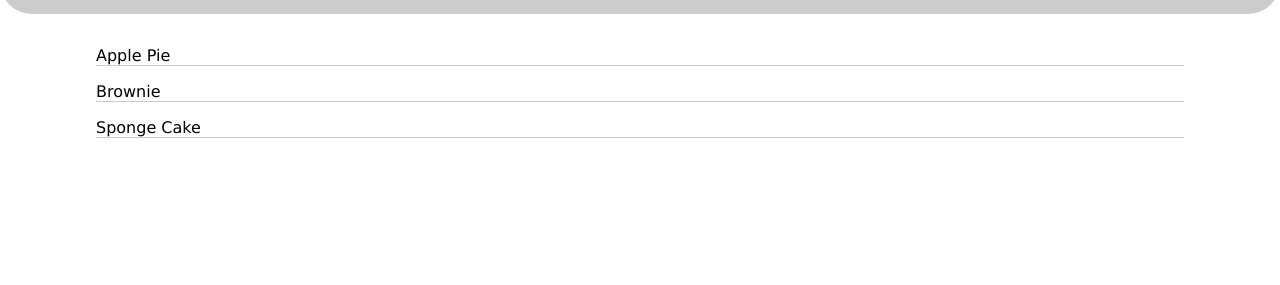
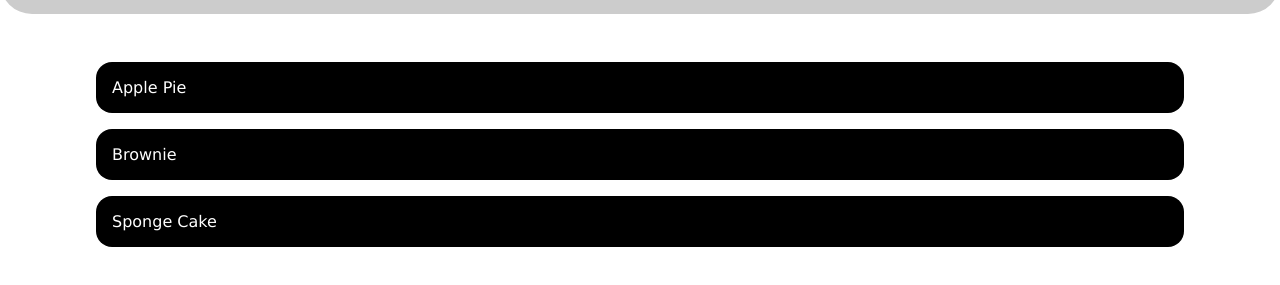
Before and after one commit to Kryoshi/odin-recipes, a plain HTML site: page index.html in a window 1280 px wide. Shown: the part 55-340 px from the top of the page. Drawn offline with Linux system fonts and the light colour scheme.

Commit message:
Modify styling

```diff
--- a/style.css
+++ b/style.css
@@ -11,6 +11,7 @@ body {
 .container {
     width: 90%;
     margin: auto;
+    overflow: hidden;
 }
 
 .main-header {
@@ -36,7 +37,7 @@ body {
 
 .nav-list a {
     text-decoration: none;
-    color: black;
+    color: inherit;
 }
 
 .nav-list a:hover {
@@ -44,7 +45,11 @@ body {
 }
 
 .nav-list li {
+    background-color: black;
+    color: white;
     list-style: none;
-    border-bottom: 1px solid #ccc;
+
+    border-radius: 16px;
     margin: 16px;
+    padding: 16px;
 }
```
